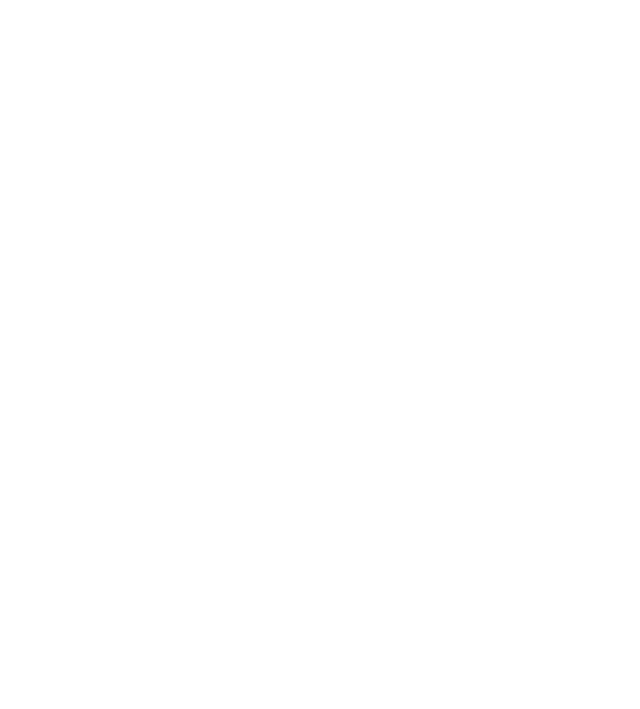
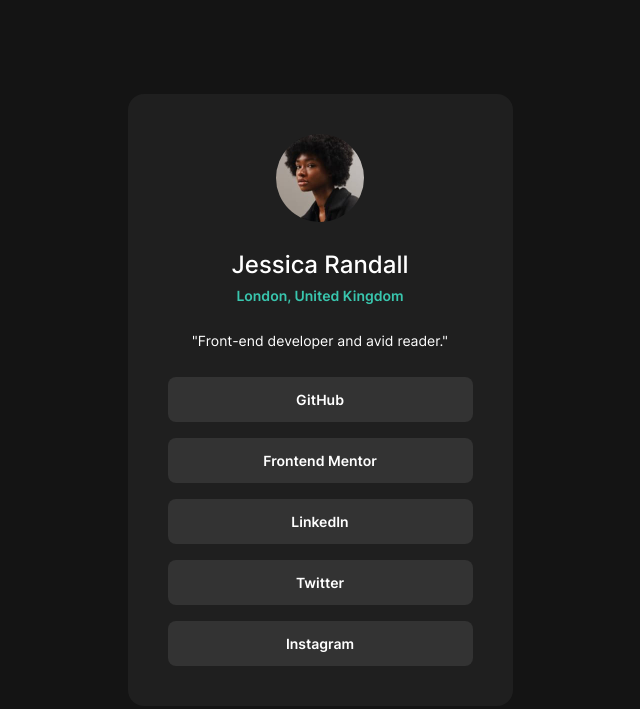
Before and after one commit to davidagredano/social-links-profile, a plain HTML site: page index.html in a window 1280 px wide. Shown: the whole page, without its empty margins (320-960 px from the left). Drawn offline with Linux system fonts and the light colour scheme.

Commit message:
feat: Add HTML structure and CSS styling

```diff
--- a/index.html
+++ b/index.html
@@ -7,5 +7,30 @@
     <link rel="stylesheet" href="style.css" />
     <title>Social links profile</title>
   </head>
-  <body class="body"></body>
+  <body>
+    <main>
+      <section>
+        <img
+          src="./assets/images/avatar.jpeg"
+          alt=""
+          width="176"
+          height="176"
+        />
+        <header>
+          <h1>Jessica Randall</h1>
+          <p class="location">London, United Kingdom</p>
+        </header>
+        <p class="bio">"Front-end developer and avid reader."</p>
+        <nav>
+          <ul>
+            <li><a href="#">GitHub</a></li>
+            <li><a href="#">Frontend Mentor</a></li>
+            <li><a href="#">LinkedIn</a></li>
+            <li><a href="#">Twitter</a></li>
+            <li><a href="#">Instagram</a></li>
+          </ul>
+        </nav>
+      </section>
+    </main>
+  </body>
 </html>
--- a/style.css
+++ b/style.css
@@ -1,3 +1,16 @@
+:root {
+  --color-white: hsl(0 0% 100%);
+  --color-grey-700: hsl(0 0% 20%);
+  --color-grey-800: hsl(0 0% 12%);
+  --color-grey-900: hsl(0 0% 8%);
+  --color-accent: hsl(170 55% 50%);
+}
+
+@font-face {
+  font-family: "Inter";
+  src: url("./assets/fonts/InterVariable.ttf") format("truetype");
+}
+
 html {
   box-sizing: border-box;
 }
@@ -8,6 +21,113 @@
   box-sizing: inherit;
 }
 
-.body {
+body {
   margin: 0;
+  font-family: "Inter", sans-serif;
+  background-color: var(--color-grey-900);
 }
+
+main {
+  width: 100vw;
+  height: 100vh;
+  display: grid;
+  place-items: center;
+  padding: 1.5rem;
+}
+
+@media screen and (max-width: 354px) {
+  main {
+    padding: 0.75rem;
+  }
+}
+
+section {
+  max-inline-size: 385px;
+  inline-size: 100%;
+  display: flex;
+  flex-direction: column;
+  row-gap: 1.75rem;
+  padding: clamp(1.5rem, 6.4vw, 2.5rem);
+  background-color: var(--color-grey-800);
+  border-radius: 1rem;
+}
+
+img {
+  max-inline-size: 88px;
+  block-size: auto;
+  margin: 0 auto;
+  border-radius: 50%;
+}
+
+header {
+  display: flex;
+  flex-direction: column;
+  align-items: center;
+  row-gap: 0.5rem;
+}
+
+h1 {
+  margin: 0;
+  font-weight: 500;
+  font-size: 1.5rem;
+  color: var(--color-white);
+}
+
+p.location {
+  margin: 0;
+  font-weight: 600;
+  font-size: 0.875rem;
+  color: var(--color-accent);
+}
+
+p.bio {
+  margin: 0 auto;
+  font-weight: 400;
+  font-size: 0.875rem;
+  text-align: center;
+  text-wrap-style: balance;
+  color: var(--color-white);
+}
+
+@media screen and (max-width: 354px) {
+  p.bio {
+    line-height: 1.5;
+  }
+}
+
+nav {
+  inline-size: 100%;
+  max-inline-size: 305px;
+  margin: 0 auto;
+}
+
+ul {
+  list-style: none;
+  margin: 0;
+  padding: 0;
+  display: flex;
+  flex-direction: column;
+  row-gap: 1rem;
+}
+
+li {
+  block-size: 45px;
+}
+
+a {
+  display: block;
+  text-align: center;
+  line-height: 45px;
+  font-weight: 600;
+  font-size: 0.875rem;
+  color: var(--color-white);
+  background-color: var(--color-grey-700);
+  border-radius: 8px;
+  text-decoration: none;
+  transition: background-color 0.1s ease-out;
+}
+
+a:hover {
+  color: var(--color-grey-900);
+  background-color: var(--color-accent);
+}
```
Also changed, not shown: assets/fonts/InterVariable.ttf (added), assets/fonts/OFL.txt (added), assets/images/avatar.jpeg (added).
